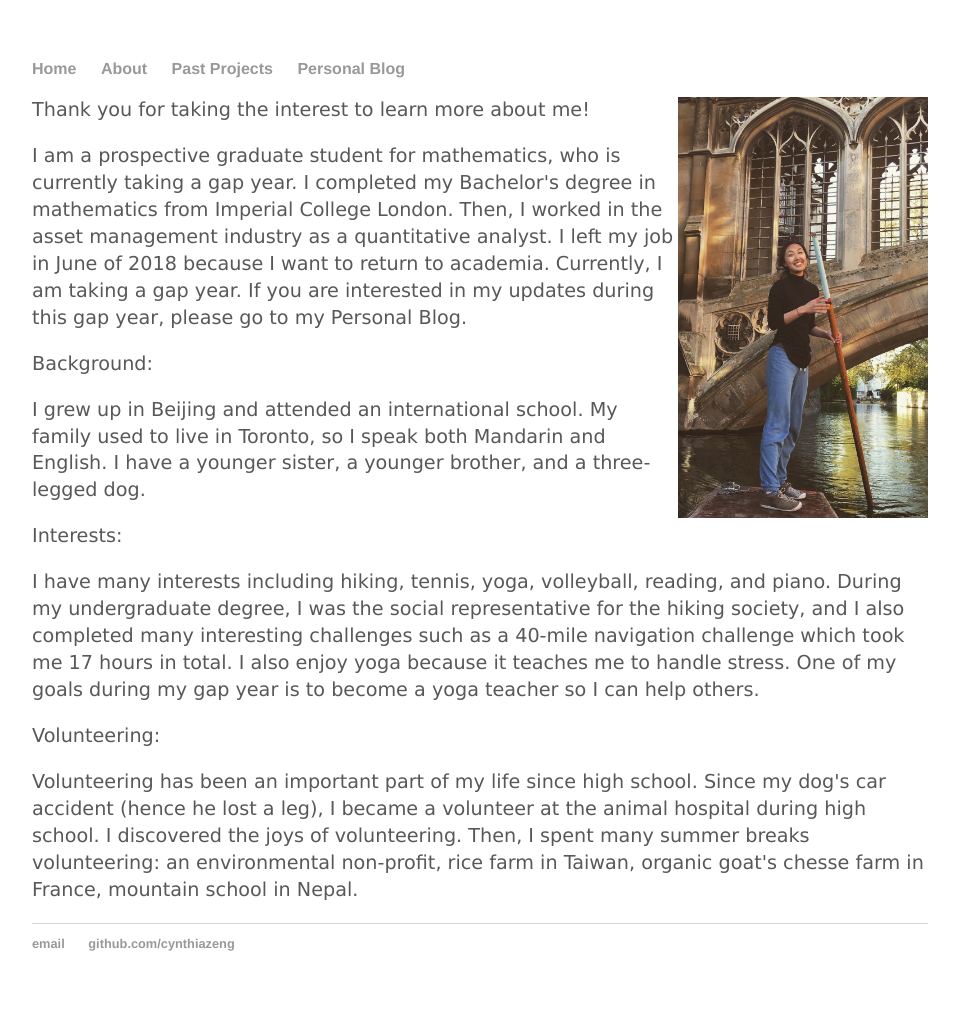
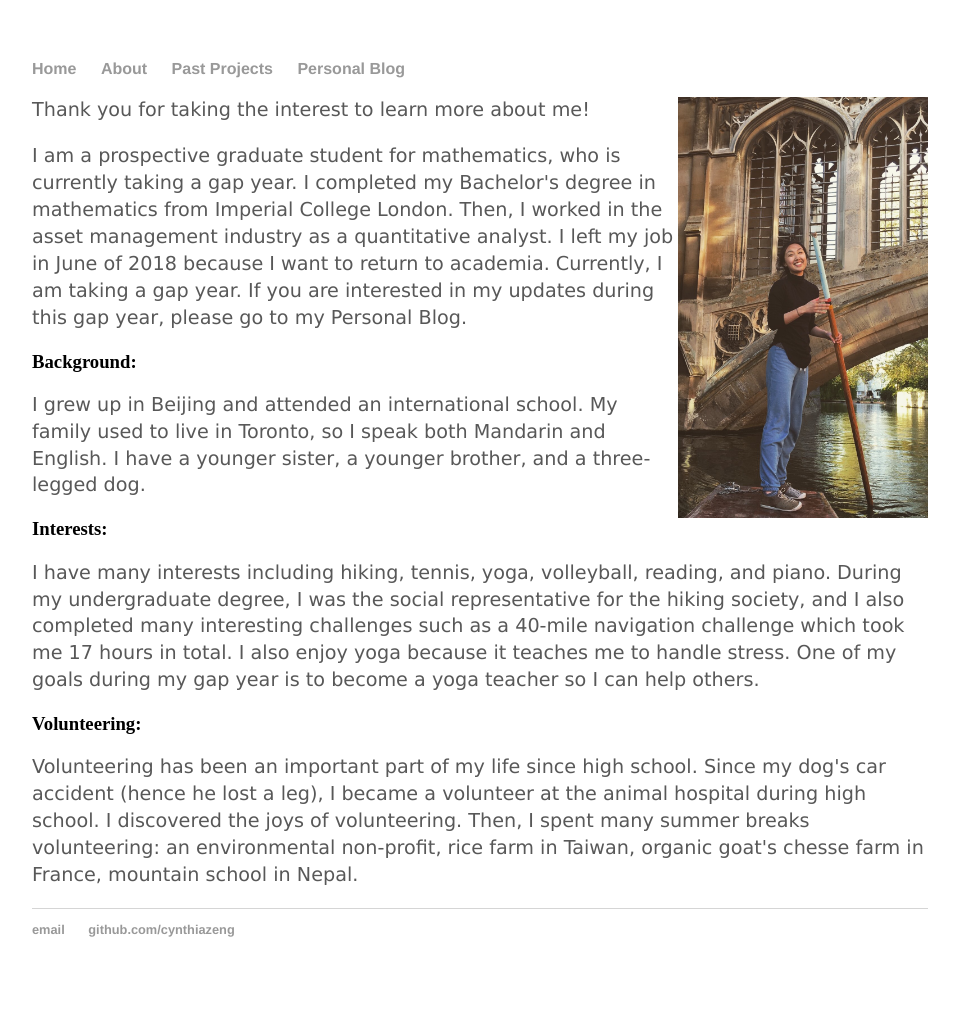
Before and after one commit to cynthia1234/cynthiazeng.github.io, a Jekyll site: the page built from about/index.html, in a window 1280 px wide. Shown: the whole page, without its empty margins (160-1119 px from the left). Built offline with Jekyll 4.4.1, drawn with Linux system fonts in a browser that asks for light colours.

Commit message:
Update index.html

```diff
--- a/about/index.html
+++ b/about/index.html
@@ -8,13 +8,13 @@ title: About
 <p>Thank you for taking the interest to learn more about me!  </p>
 <p> I am a prospective graduate student for mathematics, who is currently taking a gap year. I completed my Bachelor's degree in mathematics from Imperial College London. Then, I worked in the asset management industry as a quantitative analyst. I left my job in June of 2018 because I want to return to academia. Currently, I am taking a gap year. If you are interested in my updates during this gap year, please go to my Personal Blog. </p>
 
-<p class="thick">Background:</p>
+<h3>Background:</h3>
 <p> I grew up in Beijing and attended an international school. My family used to live in Toronto, so I speak both Mandarin and English. I have a younger sister, a younger brother, and a three-legged dog. </p>
 
-<p class="thick">Interests:</p>
+<h3>Interests:</h3>
 	<p> I have many interests including hiking, tennis, yoga, volleyball, reading, and piano. During my undergraduate degree, I was the social representative for the hiking society, and I also completed many interesting challenges such as a 40-mile navigation challenge which took me 17 hours in total. I also enjoy yoga because it teaches me to handle stress. One of my goals during my gap year is to become a yoga teacher so I can help others.</p>
 
-<p class="thick">Volunteering:</p>
+<h3>Volunteering:</h3>
 <p> Volunteering has been an important part of my life since high school. Since my dog's car accident (hence he lost a leg), I became a volunteer at the animal hospital during high school. I discovered the joys of volunteering. Then, I spent many summer breaks volunteering: an environmental non-profit, rice farm in Taiwan, organic goat's chesse farm in France, mountain school in Nepal. </p>
 
 </div><!-- /.blurb -->
```
